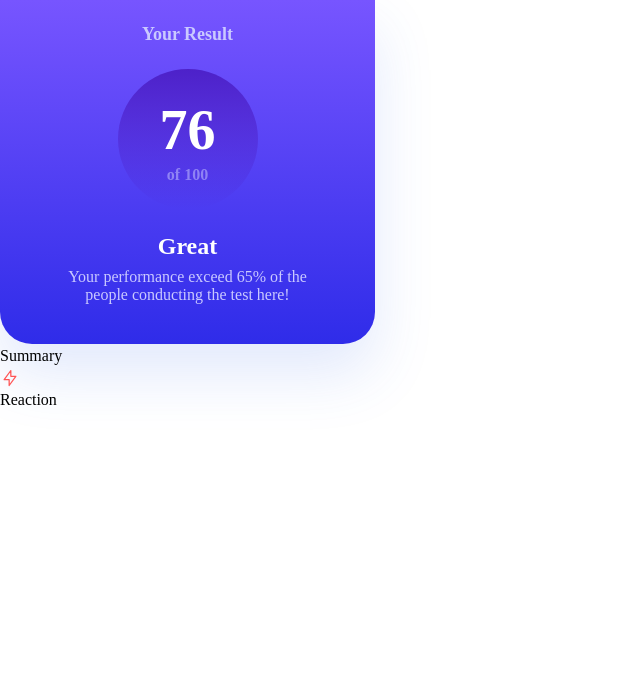
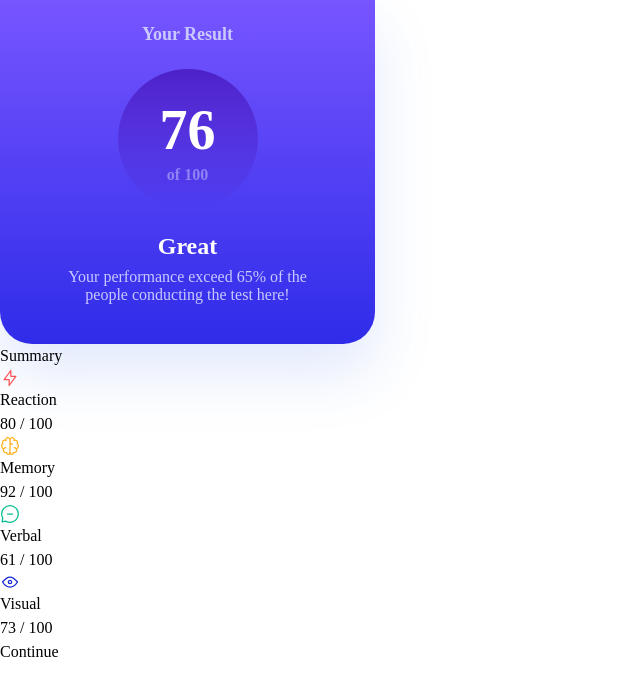
Before and after one commit to jasonluo07/fem-results-summary-component, a React (Vite) app: page / in a window 1280 px wide. Shown: the top 696 px of the page, without its empty margins (0-640 px from the left). Built offline with nearby package versions, Linux system fonts and the light colour scheme.

Commit message:
feat: add SummarySection component

```diff
--- a/src/components/SummarySection.tsx
+++ b/src/components/SummarySection.tsx
@@ -1,15 +1,40 @@
 function SummarySection() {
-  return <section>
+  return (
+    <section>
       <h2>Summary</h2>
       <ul>
         <li>
           <div>
             <img src="/src/assets/images/icon-reaction.svg" alt="Reaction" />
-          Reaction
+            <h3>Reaction</h3>
           </div>
+          <p>80 / 100</p>
+        </li>
+        <li>
+          <div>
+            <img src="/src/assets/images/icon-memory.svg" alt="Memory" />
+            <h3>Memory</h3>
+          </div>
+          <p>92 / 100</p>
+        </li>
+        <li>
+          <div>
+            <img src="/src/assets/images/icon-verbal.svg" alt="Verbal" />
+            <h3>Verbal</h3>
+          </div>
+          <p>61 / 100</p>
+        </li>
+        <li>
+          <div>
+            <img src="/src/assets/images/icon-visual.svg" alt="Visual" />
+            <h3>Visual</h3>
+          </div>
+          <p>73 / 100</p>
         </li>
       </ul>
-  </section>;
+      <button>Continue</button>
+    </section>
+  );
 }
 
 export default SummarySection;
```
Lines whose indentation alone changed are shown as unchanged.
